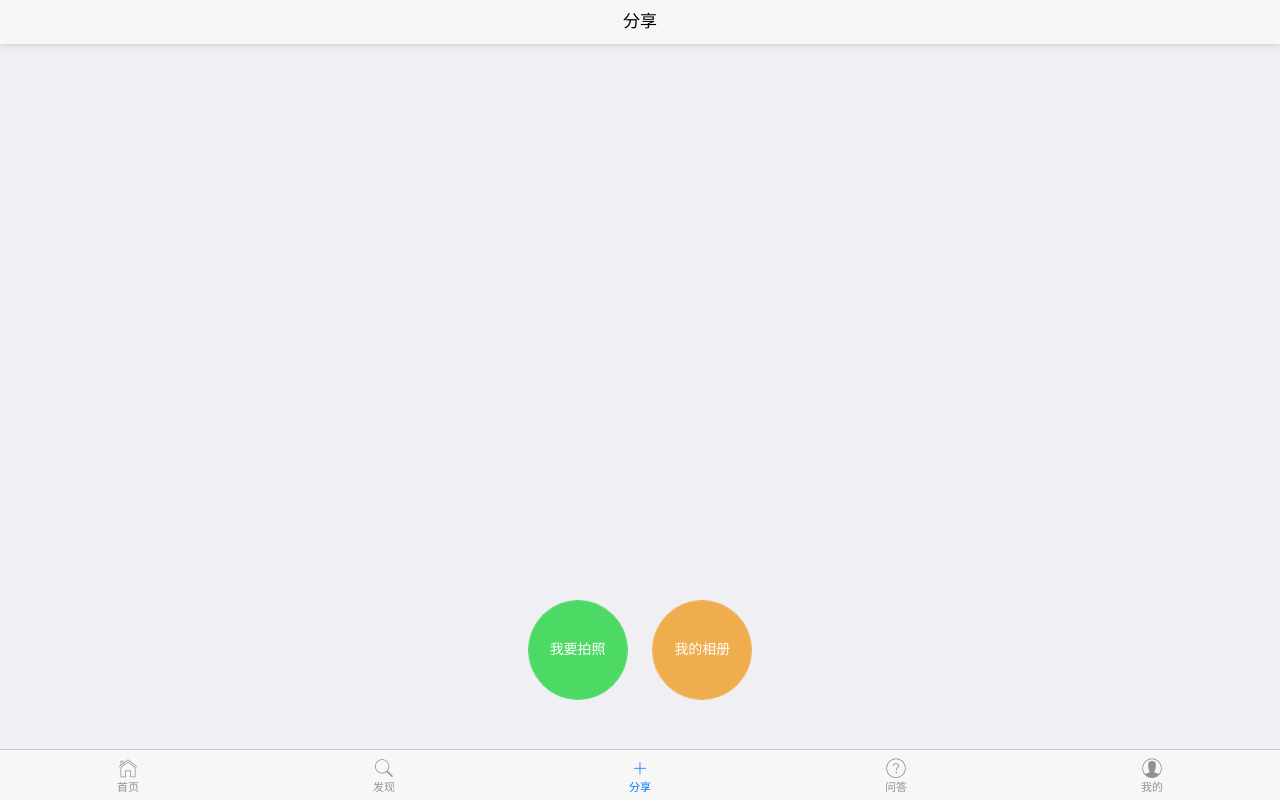
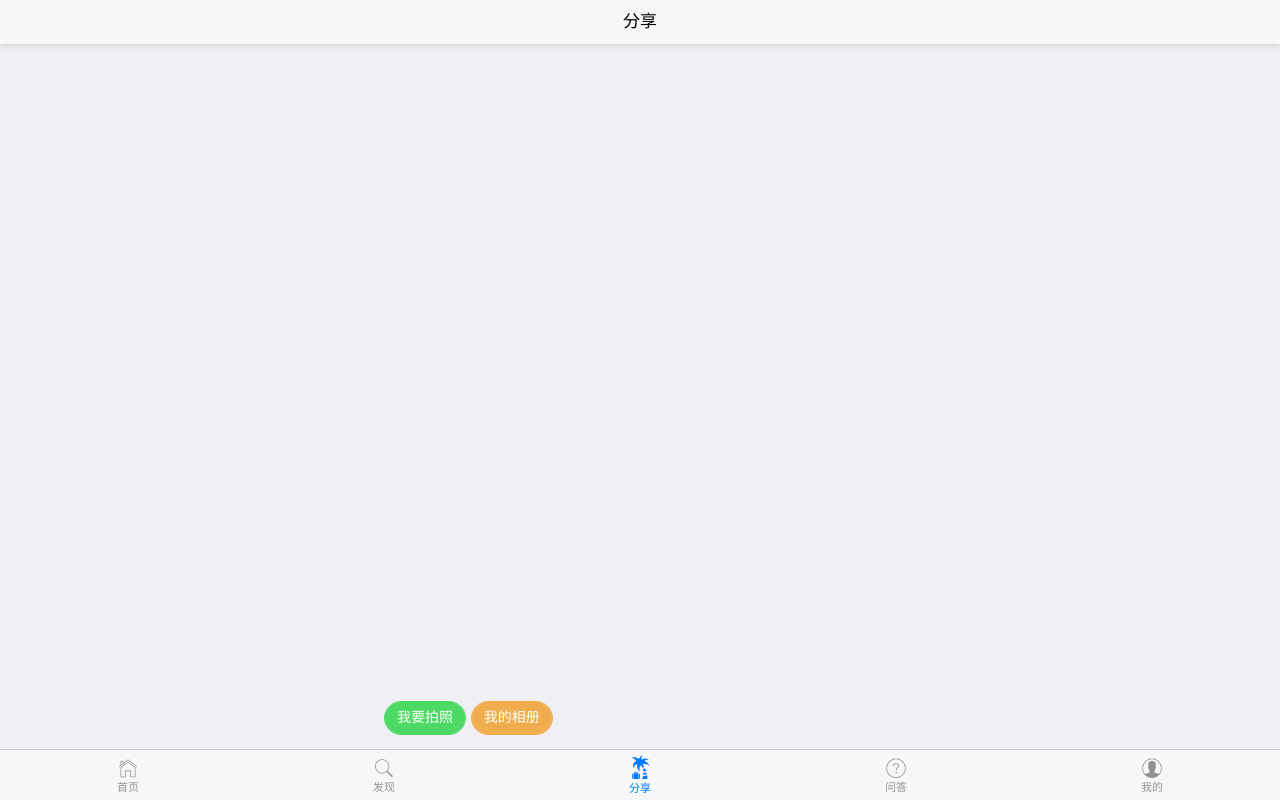
Before and after one commit to chentianyuan/GossipJie.github.io, a plain HTML site: page share.html in a window 1280 px wide. Drawn offline with Linux system fonts and the light colour scheme.

Commit message:
Revert "share"
This reverts commit 5442f583294a69447c841ab11064b4526c40b349.

```diff
--- a/share.html
+++ b/share.html
@@ -9,31 +9,12 @@
     <link rel="stylesheet" type="text/css" href="./css/icons-extra.css">
     <style>
 		.mybtn{
-			/*position: absolute;
+			position: absolute;
 			bottom: 65px;
-			margin:0px 30%;*/
-			text-align: center;
-			position: absolute;
-			bottom: 0;
-			left: 0;
-			right: 0;
-			margin: auto;
-			width: 400px;
-			height: 200px;
+			margin:0px 30%;;
 		}
 		.mybtn button{
 			border-radius: 100px;
-			height: 100px;
-			width: 100px;
-		}
-
-		.mui-btn-success {
-			left: -10px;
-		}
-
-		.mui-btn-warning {
-			right: -10px;
-
 		}
     </style>
 </head>
@@ -53,7 +34,7 @@
 			        <span class="mui-tab-label">发现</span>
 			</a>
 			<a class="mui-tab-item mui-active" href="#tabbar-with-contact" id="share">
-				<span class="mui-icon mui-icon-plusempty"></span>
+				<span class="mui-icon mui-icon-extra mui-icon-extra-holiday"></span>
 				<span class="mui-tab-label">分享</span>
 			</a>
 			<a class="mui-tab-item" href="#tabbar-with-map" id="question">
```
